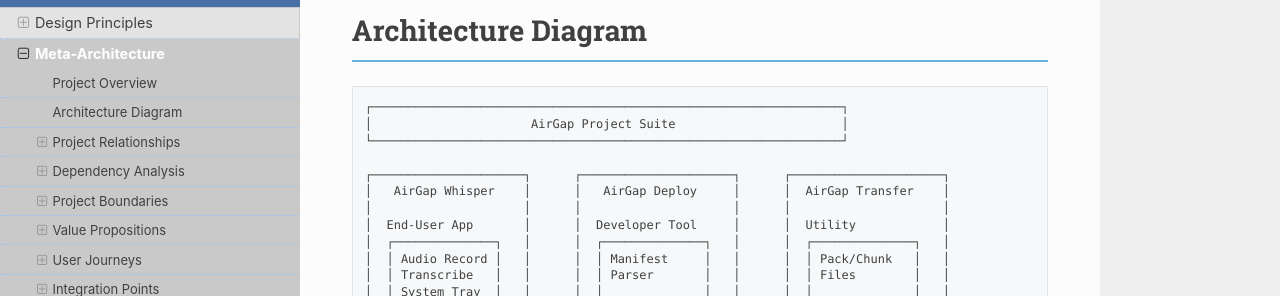
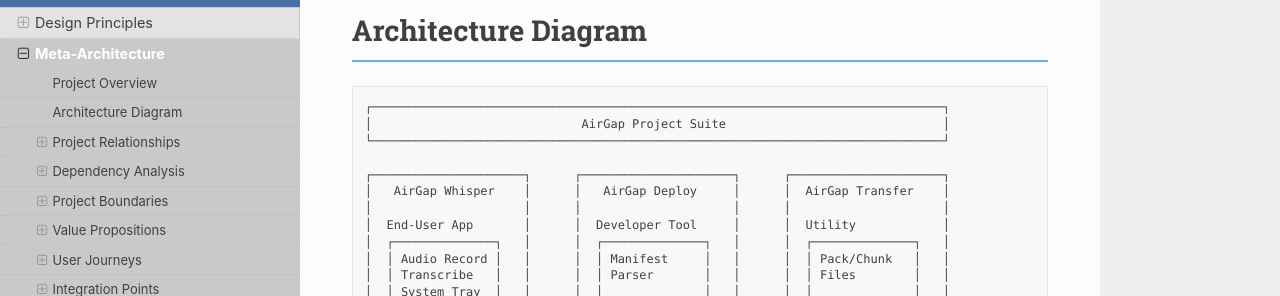
Before and after one commit to Cleanroom-Labs/cleanroom-technical-docs, a Sphinx documentation site: the page built from source/meta/meta-architecture.rst, in a window 1280 px wide and 1400 px high, scrolled down 519 px. Shown: the part 160-456 px from the top of the window. Built offline with Sphinx 7.4.7 and the Read the Docs theme 3.1.0, drawn with Linux system fonts in a browser that asks for light colours; some of the changed text lies outside the part shown.

Commit message:
Minor formatting change

```diff
--- a/source/meta/meta-architecture.rst
+++ b/source/meta/meta-architecture.rst
@@ -27,9 +27,9 @@
 
 .. code-block:: none
 
-   ┌─────────────────────────────────────────────────────────────────┐
-   │                      AirGap Project Suite                       │
-   └─────────────────────────────────────────────────────────────────┘
+   ┌───────────────────────────────────────────────────────────────────────────────┐
+   │                             AirGap Project Suite                              │
+   └───────────────────────────────────────────────────────────────────────────────┘
 
    ┌─────────────────────┐      ┌─────────────────────┐      ┌─────────────────────┐
    │   AirGap Whisper    │      │   AirGap Deploy     │      │  AirGap Transfer    │
```
